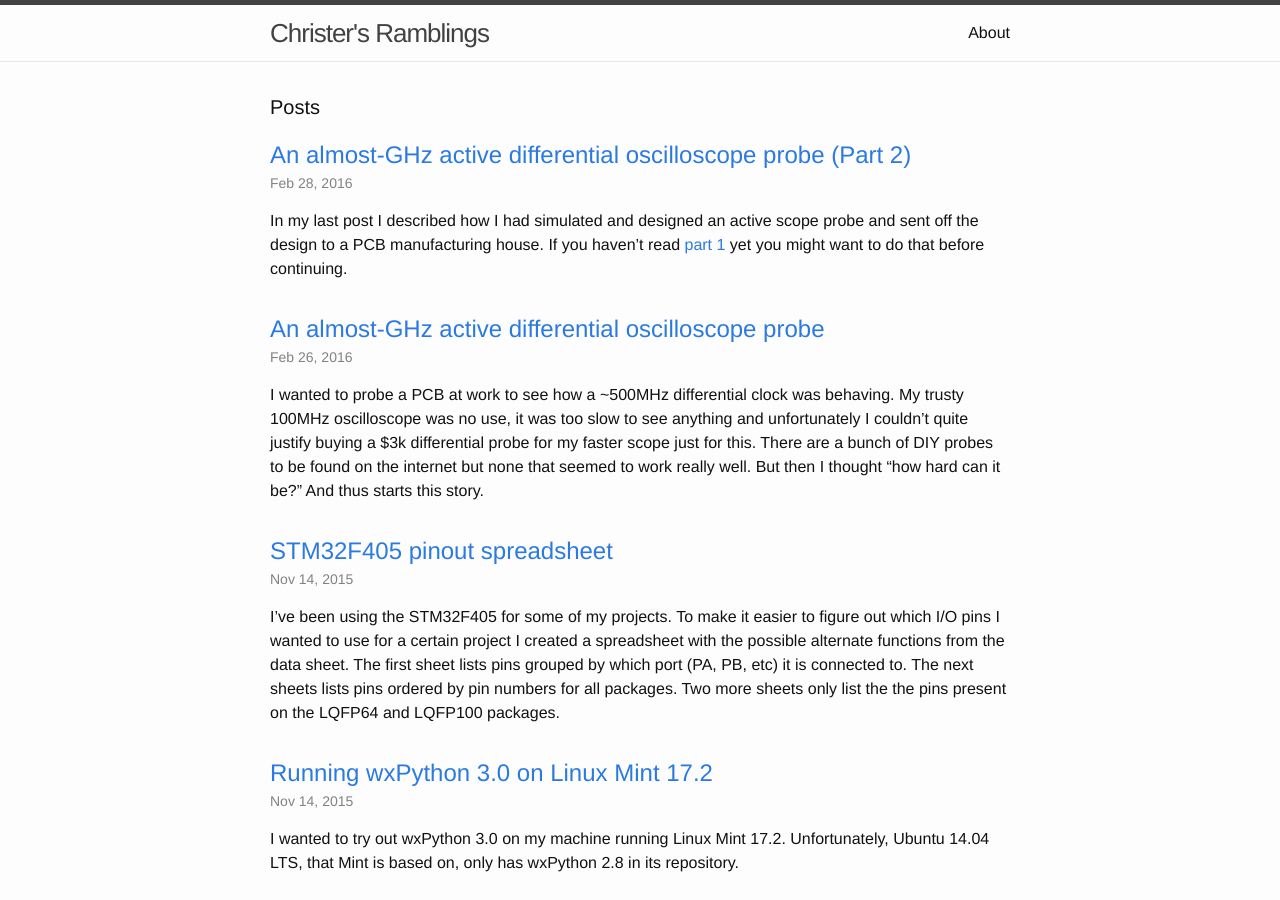
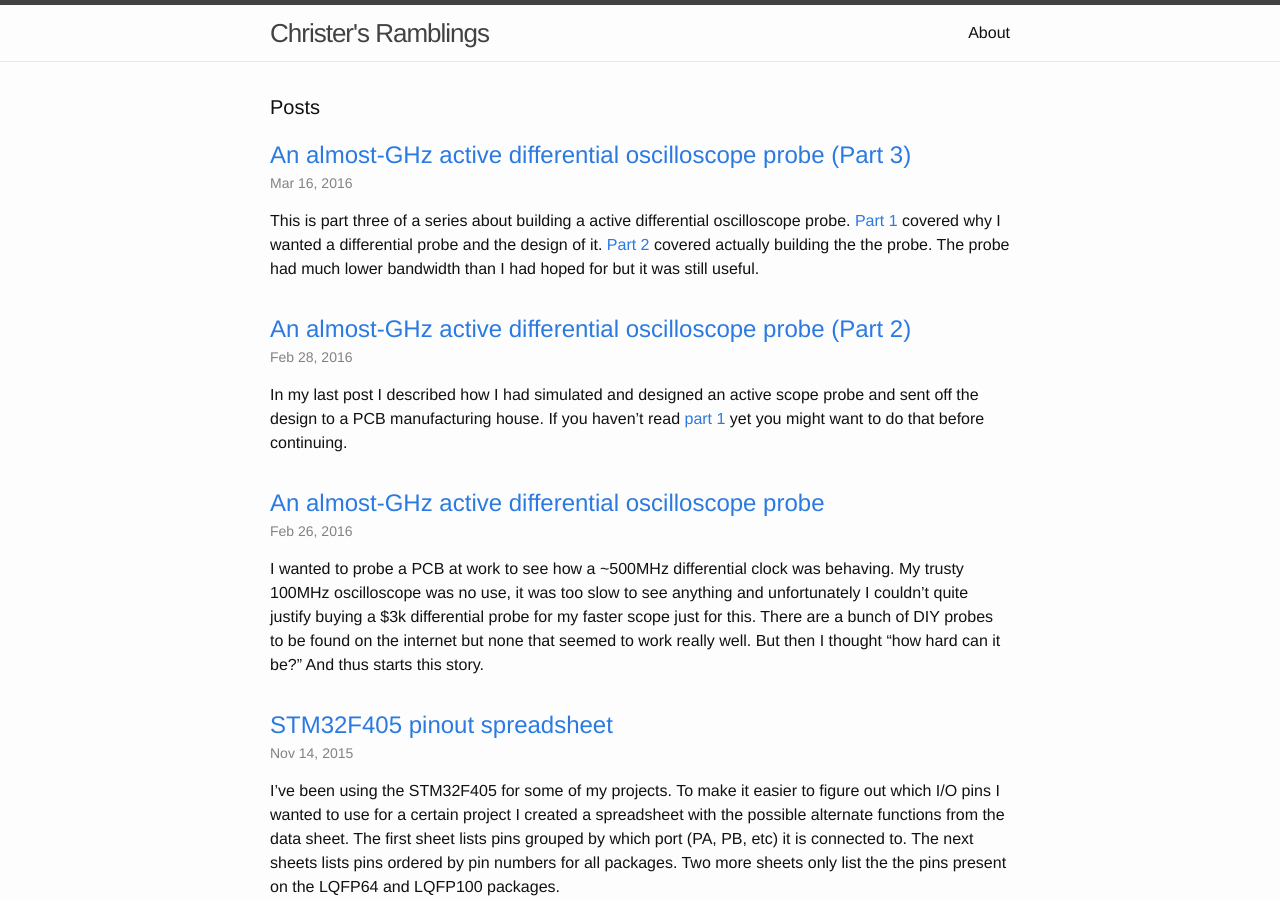
Before and after one commit to wingel/wingel.github.io, a Jekyll site: the page built from index.html, in a window 1280 px wide and 900 px high. Built offline with Jekyll 4.4.1, drawn with Linux system fonts in a browser that asks for light colours; some of the changed lines change nothing that is shown.

Commit message:
Add part3 of diff-probe

```diff
--- a/_posts/2016-02-26-ghz-differential-probe.md
+++ b/_posts/2016-02-26-ghz-differential-probe.md
@@ -29,7 +29,7 @@ I have used [Tina-TI](http://www.ti.com/tool/tina-ti) before and am
 fairly familiar with it so a natural beginning was to try to simulate
 the circuit I had in mind in Tina.
 
-[![Probe schematics]({{ site.baseurl }}/images/2016-02-26-ghz-differential-probe/simulation-schematic.png)]({{ site.baseurl }}/images/2016-02-26-ghz-differential-probe/simulation-schematic.png)
+[![Probe schematics]({{site.baseurl}}/images/2016-02-26-ghz-differential-probe/simulation-schematic.png)]({{site.baseurl}}/images/2016-02-26-ghz-differential-probe/simulation-schematic.png)
 
 I tried a bunch of different OP-amps from the TI libraries but settled
 on the [LMH6702](http://www.ti.com/product/lmh6702), a "1.7-GHz
@@ -68,14 +68,14 @@ DC performance in simulation looks good.  +/-3V at the inputs (X axis)
 become a +/-300mV signal at the scope (VM3).  VM1 and VM2 show the
 signals after the first stage.
 
-[![DC analysis]({{ site.baseurl }}/images/2016-02-26-ghz-differential-probe/simulation-dc.png)]({{ site.baseurl }}/images/2016-02-26-ghz-differential-probe/simulation-dc.png)
+[![DC analysis]({{site.baseurl}}/images/2016-02-26-ghz-differential-probe/simulation-dc.png)]({{site.baseurl}}/images/2016-02-26-ghz-differential-probe/simulation-dc.png)
 
 AC performance looks decent.  A 1GHz signal signal will be attenuated
-by 30dB, but a 500 MHz signal ought to still be visible on the scope.
+by 30dB, but a 500MHz signal ought to still be visible on the scope.
 The phase error doesn't look to bad, by the time it becomes large the
 signal should be so attenuated that it doesn't matter.
 
-[![AC analysis]({{ site.baseurl }}/images/2016-02-26-ghz-differential-probe/simulation-ac.png)]({{ site.baseurl }}/images/2016-02-26-ghz-differential-probe/simulation-ac.png)
+[![AC analysis]({{site.baseurl}}/images/2016-02-26-ghz-differential-probe/simulation-ac.png)]({{site.baseurl}}/images/2016-02-26-ghz-differential-probe/simulation-ac.png)
 
 A transient simulation of a 100MHz square wave at the input shows that
 the signal will be attenuated by 1:2 on top of the baseline 1:10
@@ -83,12 +83,12 @@ attenuation.  Most of the fine details in the signal have disappeared
 but it should still be possible to measure the frequency and give a
 rough idea about the quality of the signal.
 
-[![Transient simulation of a 100MHz signal]({{ site.baseurl }}/images/2016-02-26-ghz-differential-probe/simulation-100.png)]({{ site.baseurl }}/images/2016-02-26-ghz-differential-probe/simulation-100.png)
+[![Transient simulation of a 100MHz signal]({{site.baseurl}}/images/2016-02-26-ghz-differential-probe/simulation-100.png)]({{site.baseurl}}/images/2016-02-26-ghz-differential-probe/simulation-100.png)
 
-At 500 MHz all detail has been lost and we're basically left with a
+At 500MHz all detail has been lost and we're basically left with a
 weak sine wave.
 
-[![Transient simulation of a 500MHz signal]({{ site.baseurl }}/images/2016-02-26-ghz-differential-probe/simulation-500.png)]({{ site.baseurl }}/images/2016-02-26-ghz-differential-probe/simulation-500.png)
+[![Transient simulation of a 500MHz signal]({{site.baseurl}}/images/2016-02-26-ghz-differential-probe/simulation-500.png)]({{site.baseurl}}/images/2016-02-26-ghz-differential-probe/simulation-500.png)
 
 Even though the simulation results wouldn't fulfill my requirements I
 decided to create a PCB design in Eagle.  I actually created multiple
@@ -109,7 +109,7 @@ compromise signal integrity at high frequencies.
 
 Here's the PCB I finally sent off for prodution.
 
-[![PCB design]({{ site.baseurl }}/images/2016-02-26-ghz-differential-probe/probe-brd.png)]({{ site.baseurl }}/images/2016-02-26-ghz-differential-probe/probe-brd.png)
+[![PCB design]({{site.baseurl}}/images/2016-02-26-ghz-differential-probe/probe-brd.png)]({{site.baseurl}}/images/2016-02-26-ghz-differential-probe/probe-brd.png)
 
 A - Single ended probe with one OP-amp<br>
 B - Two standard OP-amps as the first stage<br>
@@ -133,4 +133,4 @@ PCBs.
 
 And I still had that signal I wanted to measure.
 
-Update: This article series is continued in [part 2]({{ site.baseurl }}/2016/02/28/ghz-differential-probe-2.html)
+Update: This article series is continued in [part&nbsp;2]({{site.baseurl}}/2016/02/28/ghz-differential-probe-2.html) and [part&nbsp;3]({{site.baseurl}}/2016/03/16/ghz-differential-probe-3.html)
--- a/_posts/2016-02-28-ghz-differential-probe-2.md
+++ b/_posts/2016-02-28-ghz-differential-probe-2.md
@@ -1,6 +1,6 @@
 ---
 layout: post
-title: An almost-GHz active differential oscilloscope probe (Part 2)
+title: An almost-GHz active differential oscilloscope probe (Part&nbsp;2)
 date: '2016-02-28T23:30:00.000+01:00'
 tags:
 - nerdy stuff
@@ -11,15 +11,14 @@ modified_time: '2016-03-01T22:00:00.000+01:00'
 
 In my last post I described how I had simulated and designed an active
 scope probe and sent off the design to a PCB manufacturing house.  If
-you haven't read [part
-1]({{ site.baseurl }}/2016/02/26/ghz-differential-probe.html) yet
+you haven't read [part&nbsp;1]({{site.baseurl}}/2016/02/26/ghz-differential-probe.html) yet
 you might want to do that before continuing.
 
 A week later the PCBs arrived in the mail.  That evening I assembled
 the boards.  It didn't take long, there were only about a dozen
 components to mount.
 
-[![Assembled probe]({{ site.baseurl }}/images/2016-02-28-ghz-differential-probe-2/assembled-probe.jpg)]({{ site.baseurl }}/images/2016-02-28-ghz-differential-probe-2/assembled-probe.jpg)
+[![Assembled probe]({{site.baseurl}}/images/2016-02-28-ghz-differential-probe-2/assembled-probe.jpg)]({{site.baseurl}}/images/2016-02-28-ghz-differential-probe-2/assembled-probe.jpg)
 
 I first needed something to probe.  Luckily enough I had a [Si5338
 Evaluation
@@ -34,7 +33,7 @@ see the clock signal from the source with as little distortion as
 possible.  As you can see in this screenshot the clock is running at
 25MHz and has an amplitude of about 1V peak-to-peak.
 
-[![25MHz source signal]({{ site.baseurl }}/images/2016-02-28-ghz-differential-probe-2/source-25.png)]({{ site.baseurl }}/images/2016-02-28-ghz-differential-probe-2/source-25.png)
+[![25MHz source signal]({{site.baseurl}}/images/2016-02-28-ghz-differential-probe-2/source-25.png)]({{site.baseurl}}/images/2016-02-28-ghz-differential-probe-2/source-25.png)
 
 _Unnecessary details: My old Tektronix 11801B oscilloscope is a bit
 clunky to use.  With the sampling heads I have I can't trigger
@@ -47,7 +46,7 @@ signal._
 Anyway, I could then use a normal passive scope probe to probe the
 signal at the "tee" connector.
 
-[![Passive probing]({{ site.baseurl }}/images/2016-02-28-ghz-differential-probe-2/passive-probing.jpg)]({{ site.baseurl }}/images/2016-02-28-ghz-differential-probe-2/passive-probing.jpg)
+[![Passive probing]({{site.baseurl}}/images/2016-02-28-ghz-differential-probe-2/passive-probing.jpg)]({{site.baseurl}}/images/2016-02-28-ghz-differential-probe-2/passive-probing.jpg)
 
 The 11801B can't use passive probes anyway, the inputs are 50 Ohm only
 and won't work with passive probes.  Instead I give you a screenshot
@@ -55,7 +54,7 @@ of my 100MHz Hameg scope with the passive probe above.  There's a lot
 of overshoot, it's still possible to see that it is a 25MHz signal,
 but quite frankly it looks like crap.
 
-[![25MHz signal through a passive probe]({{ site.baseurl }}/images/2016-02-28-ghz-differential-probe-2/passive-25.png)]({{ site.baseurl }}/images/2016-02-28-ghz-differential-probe-2/passive-25.png)
+[![25MHz signal through a passive probe]({{site.baseurl}}/images/2016-02-28-ghz-differential-probe-2/passive-25.png)]({{site.baseurl}}/images/2016-02-28-ghz-differential-probe-2/passive-25.png)
 
 A 1:10 passive probe with 10MΩ resistance is perfect for probing slow
 and weak signals, but the capacitance of such a probe is quite large,
@@ -71,7 +70,7 @@ slowed down the signal and changed the shape considerably.  And if
 it's this bad at 25MHz, imagine what will happen at 500MHz.  This
 could actually make some circuits stop working when they are probed.
 
-[![25MHz source signal probed by passive probe]({{ site.baseurl }}/images/2016-02-28-ghz-differential-probe-2/source-passive-25.png)]({{ site.baseurl }}/images/2016-02-28-ghz-differential-probe-2/source-passive-25.png)
+[![25MHz source signal probed by passive probe]({{site.baseurl}}/images/2016-02-28-ghz-differential-probe-2/source-passive-25.png)]({{site.baseurl}}/images/2016-02-28-ghz-differential-probe-2/source-passive-25.png)
 
 It was finally time to test my active probe.  The LMH6702 has an input
 resistance of about 1.4MΩ and an input capacitance of about 1.5pF and
@@ -85,7 +84,7 @@ In this screenshot the bright white trace is the signal that comes out
 of the probe and the darker gray trace is the direct signal from the
 source.
 
-[![25MHz signal probed by active probe]({{ site.baseurl }}/images/2016-02-28-ghz-differential-probe-2/active-25.png)]({{ site.baseurl }}/images/2016-02-28-ghz-differential-probe-2/active-25.png)
+[![25MHz signal probed by active probe]({{site.baseurl}}/images/2016-02-28-ghz-differential-probe-2/active-25.png)]({{site.baseurl}}/images/2016-02-28-ghz-differential-probe-2/active-25.png)
 
 The source signal has barely changed compared to not being probed.  At
 25MHz the active probe doesn't seem to load the signal being probed at
@@ -106,33 +105,33 @@ output from the probe but most of the details have been lost.  Also
 note that there is a constant delay of about 2.3ns, the time it takes
 for the signal to pass through the OP-amps.
 
-[![100MHz signal probed by active probe]({{ site.baseurl }}/images/2016-02-28-ghz-differential-probe-2/active-100.png)]({{ site.baseurl }}/images/2016-02-28-ghz-differential-probe-2/active-100.png)
+[![100MHz signal probed by active probe]({{site.baseurl}}/images/2016-02-28-ghz-differential-probe-2/active-100.png)]({{site.baseurl}}/images/2016-02-28-ghz-differential-probe-2/active-100.png)
 
 This was actually pretty close to what was predicted by the
 simulation.  Note that in the simulation the input signal is
 +/-1V&nbsp;=&nbsp;2V peak-to-peak and the source signal above is 1V
 peak-to-peak so all amplitudes in the simulation are twice as large.
 
-[![Transient simulation of a 100MHz signal]({{ site.baseurl }}/images/2016-02-26-ghz-differential-probe/simulation-100.png)]({{ site.baseurl }}/images/2016-02-26-ghz-differential-probe/simulation-100.png)
+[![Transient simulation of a 100MHz signal]({{site.baseurl}}/images/2016-02-26-ghz-differential-probe/simulation-100.png)]({{site.baseurl}}/images/2016-02-26-ghz-differential-probe/simulation-100.png)
 
 At 200MHz all that was left was a triangle wave and the amplitude out
 from the probe was markedly lower.  This is to be expected as the gain
 of the probe decreases at higher frequencies.
 
-[![200MHz signal probed by active probe]({{ site.baseurl }}/images/2016-02-28-ghz-differential-probe-2/active-200.png)]({{ site.baseurl }}/images/2016-02-28-ghz-differential-probe-2/active-200.png)
+[![200MHz signal probed by active probe]({{site.baseurl}}/images/2016-02-28-ghz-differential-probe-2/active-200.png)]({{site.baseurl}}/images/2016-02-28-ghz-differential-probe-2/active-200.png)
 
 At 400MHz the amplitude was less than half of the source signal.  By
 the way, don't trust the Rise/Fall measurements the the bottom of the
 screen, they are quite noisy and jumped around a lot.
 
-[![400MHz signal probed by active probe]({{ site.baseurl }}/images/2016-02-28-ghz-differential-probe-2/active-400.png)]({{ site.baseurl }}/images/2016-02-28-ghz-differential-probe-2/active-400.png)
+[![400MHz signal probed by active probe]({{site.baseurl}}/images/2016-02-28-ghz-differential-probe-2/active-400.png)]({{site.baseurl}}/images/2016-02-28-ghz-differential-probe-2/active-400.png)
 
 Unfortunately the Si5338 clock generator was unable to output a 500MHz
 signal so I couldn't make any direct comparison to the simulation
 at 500MHz.  Instead I cranked the clock generator up to 700MHz, which
 is almost as high as it can go.  The amplitude has halved again.
 
-[![700MHz signal probed by active probe]({{ site.baseurl }}/images/2016-02-28-ghz-differential-probe-2/active-700.png)]({{ site.baseurl }}/images/2016-02-28-ghz-differential-probe-2/active-700.png)
+[![700MHz signal probed by active probe]({{site.baseurl}}/images/2016-02-28-ghz-differential-probe-2/active-700.png)]({{site.baseurl}}/images/2016-02-28-ghz-differential-probe-2/active-700.png)
 
 To get an idea of how much the active probe loaded the source signal
 at 700MHz I made two measurements and overlaid them on each other.
@@ -143,7 +142,7 @@ slightly slower.  It's actually pretty good though, it's within 10%
 and would probably not make any difference and allow most circuits to
 keep working even when probed.
 
-[![700MHz loading by active probe]({{ site.baseurl }}/images/2016-02-28-ghz-differential-probe-2/loading-700.png)]({{ site.baseurl }}/images/2016-02-28-ghz-differential-probe-2/loading-700.png)
+[![700MHz loading by active probe]({{site.baseurl}}/images/2016-02-28-ghz-differential-probe-2/loading-700.png)]({{site.baseurl}}/images/2016-02-28-ghz-differential-probe-2/loading-700.png)
 
 The bandwidth of a device is usually defined as the frequency at which
 the gain has dropped by 3dB compared to baseline.  [Decibel (dB) is a
@@ -170,3 +169,5 @@ was very surprised that it was so stable and useful all the way up to
 
 Good enough for an evening playing around with a soldering iron and
 then doing measurements with a scope.  It was time to call it a night.
+
+Update: This article series is continued in [part&nbsp;3]({{site.baseurl}}/2016/03/16/ghz-differential-probe-3.html)
--- /dev/null
+++ b/_posts/2016-03-16-ghz-differential-probe-3.md
@@ -0,0 +1,80 @@
+---
+layout: post
+title: An almost-GHz active differential oscilloscope probe (Part&nbsp;3)
+date: '2016-03-16T12:00:00.000+01:00'
+tags:
+- nerdy stuff
+id: 4fa19051-8303-4412-8346-c8d235e6c0d5
+---
+
+This is part three of a series about building a active differential
+oscilloscope probe. [Part&nbsp;1]({{site.baseurl}}/2016/02/26/ghz-differential-probe.html) covered
+why I wanted a differential probe and the design of it.  [Part&nbsp;2]({{site.baseurl}}/2016/02/28/ghz-differential-probe-2.html) covered
+actually building the the probe.  The probe had much lower bandwidth
+than I had hoped for but it was still useful.
+
+But well, this was just a first attempt, it should be possible to do
+better.  Here's the schematics for the circuit again.
+
+[![Probe schematics]({{site.baseurl}}/images/2016-02-26-ghz-differential-probe/simulation-schematic.png)]({{site.baseurl}}/images/2016-02-26-ghz-differential-probe/simulation-schematic.png)
+
+According to simulations it should be possible to replace R3 and R4
+with 0Ω resistors and get much better bandwidth.  So I tried.
+
+It did not work well at all.  It's possible to recognize the square
+wave from the input signal but there's loads of ringing.  If you look
+at the gray signal which is the source you can see that even the
+source signal is affected by the ringing.  Scratch that idea.
+
+[![Measurement with 0Ω input resistors]({{site.baseurl}}/images/2016-03-16-ghz-differential-probe-3/measure-0.png)]({{site.baseurl}}/images/2016-03-16-ghz-differential-probe-3/measure-0.png)
+
+Next I tried a 100Ω resistor.  The lighter white trace is the signal
+out of the probe and it looks decent at 100MHz although.
+There's a bit of ringing, but not too bad.
+
+[![Measurement at 100MHz with 100Ω input resistors]({{site.baseurl}}/images/2016-03-16-ghz-differential-probe-3/measure-100-100.png)]({{site.baseurl}}/images/2016-03-16-ghz-differential-probe-3/measure-100-100.png)
+
+At 600MHz the signal out of the probe is actually stronger than the
+source signal, This means that the gain at 600&nbsp;MHz is higher than
+at 100&nbsp;MHz.  This worried me a bit, the probe might become
+unstable if the gain at high frequencies becomes too high.
+
+[![Measurement at 600MHz with 100Ω input resistors]({{site.baseurl}}/images/2016-03-16-ghz-differential-probe-3/measure-100-600.png)]({{site.baseurl}}/images/2016-03-16-ghz-differential-probe-3/measure-100-600.png)
+
+After some more testing, 120Ω, 220Ω and also with variying some other
+parameters I finally settled on 150Ω for R3 and R4 as a decent
+compromise between being happy with the bandwidth and not seeing too
+much ringing.  All other components have the original values from the
+simulation.
+
+At 100MHz the probe looks really good, it's even possible to se the
+little bump on top which I believe is due to impedance mismatch in the
+SMA connectors on the cables I'm using for testing.
+
+[![Measurement at 100MHz with 150Ω input resistors]({{site.baseurl}}/images/2016-03-16-ghz-differential-probe-3/measure-150-100.png)]({{site.baseurl}}/images/2016-03-16-ghz-differential-probe-3/measure-150-100.png)
+
+At 200MHz the probe is still doing well.
+
+[![Probe schematics]({{site.baseurl}}/images/2016-03-16-ghz-differential-probe-3/measure-150-200.png)]({{site.baseurl}}/images/2016-03-16-ghz-differential-probe-3/measure-150-200.png)
+
+At 700MHz there is a good bit of attenuation but it's still very
+good.
+
+
+[![Probe schematics]({{site.baseurl}}/images/2016-03-16-ghz-differential-probe-3/measure-150-700.png)]({{site.baseurl}}/images/2016-03-16-ghz-differential-probe-3/measure-150-700.png)
+
+At this stage I pestered a colleague into running the probe through a
+network analyzer to see how it would do.  It turns out that the
+frequency response is almost flat up to 300MHz, the -3dB point is at
+847MHz and the -6dB point is at 1.275&nbsp;GHz.
+
+[![Probe schematics]({{site.baseurl}}/images/2016-03-16-ghz-differential-probe-3/bandwidth.png)]({{site.baseurl}}/images/2016-03-16-ghz-differential-probe-3/bandwidth.png)
+
+In other words, the probe has a -3dB bandwidth which is more than
+800MHz and is actually usable quite a bit beyond 1&nbsp;GHz.
+
+Mission completed.  I'm happy.
+
+If anyone is interested in my Eagle schematics or board files or just
+has any questions, don't hesitate to mail me.  Contact info can be
+found below.
```
Also changed, not shown: images/2016-03-16-ghz-differential-probe-3/bandwidth.png (added), images/2016-03-16-ghz-differential-probe-3/measure-0.png (added), images/2016-03-16-ghz-differential-probe-3/measure-100-100.png (added), images/2016-03-16-ghz-differential-probe-3/measure-100-600.png (added), images/2016-03-16-ghz-differential-probe-3/measure-150-100.png (added), images/2016-03-16-ghz-differential-probe-3/measure-150-200.png (added), images/2016-03-16-ghz-differential-probe-3/measure-150-700.png (added).
